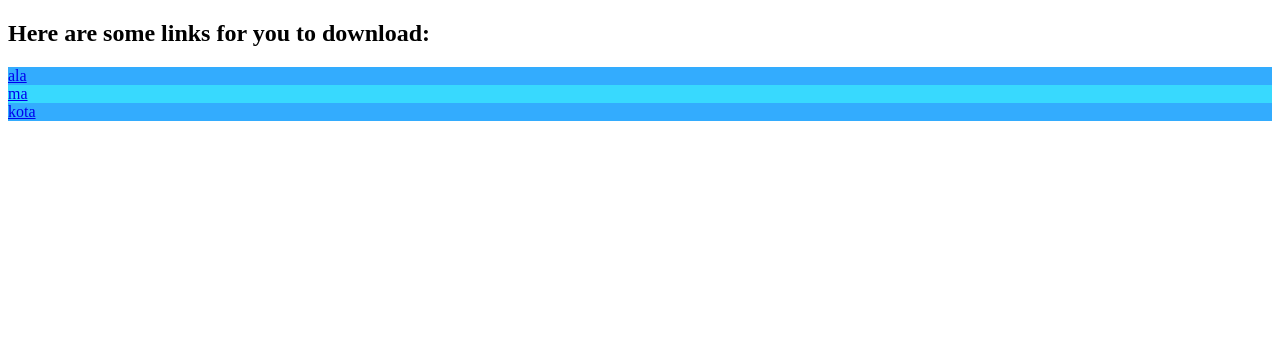
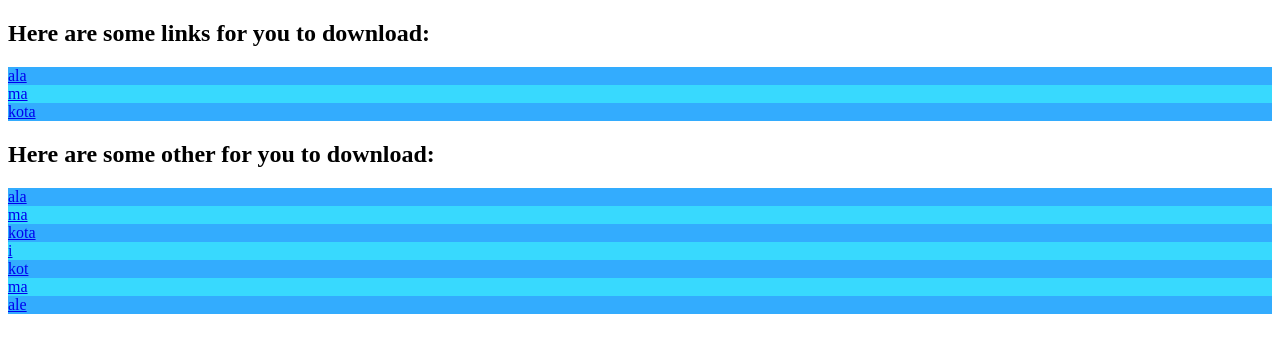
Before and after one commit to tobszarny/HttpShare, an Angular app in the folder HttpShare-client-gui/: page / in a window 1280 px wide. Shown: the top 352 px of the page. Built offline with nearby package versions, Linux system fonts and the light colour scheme.

Commit message:
Data access service in Angular client first implementation

```diff
--- a/HttpShare-client-gui/package.json
+++ b/HttpShare-client-gui/package.json
@@ -18,7 +18,7 @@
     "@angular/compiler": "^5.0.0",
     "@angular/core": "^5.0.0",
     "@angular/forms": "^5.0.0",
-    "@angular/http": "^5.0.0",
+    "@angular/http": "^5.1.1",
     "@angular/platform-browser": "^5.0.0",
     "@angular/platform-browser-dynamic": "^5.0.0",
     "@angular/router": "^5.0.0",
--- a/HttpShare-client-gui/src/app/app.component.html
+++ b/HttpShare-client-gui/src/app/app.component.html
@@ -11,6 +11,14 @@
   <div>
     <div class="file" *ngFor="let file of files;">
       <a href="#">{{file}}</a>
+    </div>
+  </div>
+</div>
+<div>
+  <h2>Here are some other for you to download: </h2>
+  <div>
+    <div class="file" *ngFor="let file of getFiles().items;">
+      <a href="#">{{file.url}}</a>
     </div>
   </div>
 </div>
--- a/HttpShare-client-gui/src/app/app.component.ts
+++ b/HttpShare-client-gui/src/app/app.component.ts
@@ -1,4 +1,5 @@
 import {Component} from '@angular/core';
+import {FileRestService} from "./file.rest-service";
 
 @Component({
   selector: 'app-root',
@@ -6,6 +7,16 @@ import {Component} from '@angular/core';
   styleUrls: ['./app.component.scss']
 })
 export class AppComponent {
+  constructor(private fileRestService: FileRestService) {
+
+  }
+
   title = 'app';
   files = ['ala', 'ma', 'kota'];
+
+  getFiles() {
+    return this.fileRestService.getFiles();
+  }
+
+
 }
--- a/HttpShare-client-gui/src/app/app.module.ts
+++ b/HttpShare-client-gui/src/app/app.module.ts
@@ -1,6 +1,6 @@
 import {BrowserModule} from '@angular/platform-browser';
 import {NgModule} from '@angular/core';
-
+import {FileRestService} from './file.rest-service';
 
 import {AppComponent} from './app.component';
 
@@ -12,8 +12,10 @@ import {AppComponent} from './app.component';
   imports: [
     BrowserModule
   ],
-  providers: [],
+  providers: [FileRestService],
   bootstrap: [AppComponent]
 })
 export class AppModule {
+
+
 }
--- /dev/null
+++ b/HttpShare-client-gui/src/app/file-item-impl.class.ts
@@ -0,0 +1,13 @@
+export class FileItemImpl implements FileItem {
+  id: string;
+  removable: boolean;
+  persistentDownload: boolean;
+  url: string;
+
+  constructor(id: string, removable: boolean, persistentDownload: boolean, url: string) {
+    this.id = id;
+    this.removable = removable;
+    this.persistentDownload = persistentDownload;
+    this.url = url;
+  }
+}
--- /dev/null
+++ b/HttpShare-client-gui/src/app/file-item.interface.ts
@@ -0,0 +1,6 @@
+interface FileItem {
+  id: string;
+  removable: boolean;
+  persistentDownload: boolean;
+  url: string;
+}
--- /dev/null
+++ b/HttpShare-client-gui/src/app/file-items-impl.class.ts
@@ -0,0 +1,9 @@
+export class FileItemsImpl {
+  items: FileItem[];
+
+  constructor(items?: FileItem[]) {
+    if (items) {
+      this.items = items;
+    }
+  }
+}
--- /dev/null
+++ b/HttpShare-client-gui/src/app/file-items.interface.ts
@@ -0,0 +1,3 @@
+interface FileItems {
+  items: FileItem[];
+}
--- /dev/null
+++ b/HttpShare-client-gui/src/app/file.rest-service.ts
@@ -0,0 +1,25 @@
+import {Injectable} from '@angular/core';
+import {FileItemImpl} from "./file-item-impl.class";
+import {FileItemsImpl} from "./file-items-impl.class";
+
+
+@Injectable()
+export class FileRestService {
+  constructor() {
+  }
+
+  getFiles() {
+    var files: FileItem[] = [new FileItemImpl('ala', false, false, 'ala'),
+      new FileItemImpl('ma', false, false, 'ma'),
+      new FileItemImpl('kota', false, false, 'kota'),
+      new FileItemImpl('i', false, false, 'i'),
+      new FileItemImpl('kot', false, false, 'kot'),
+      new FileItemImpl('ma', false, false, 'ma'),
+      new FileItemImpl('ale', false, false, 'ale')];
+
+    var fileItems: FileItems = new FileItemsImpl(files);
+
+    return fileItems;
+
+  }
+}
```
Also changed, not shown: 1 other file (tests, documents, lock files or other folders).
